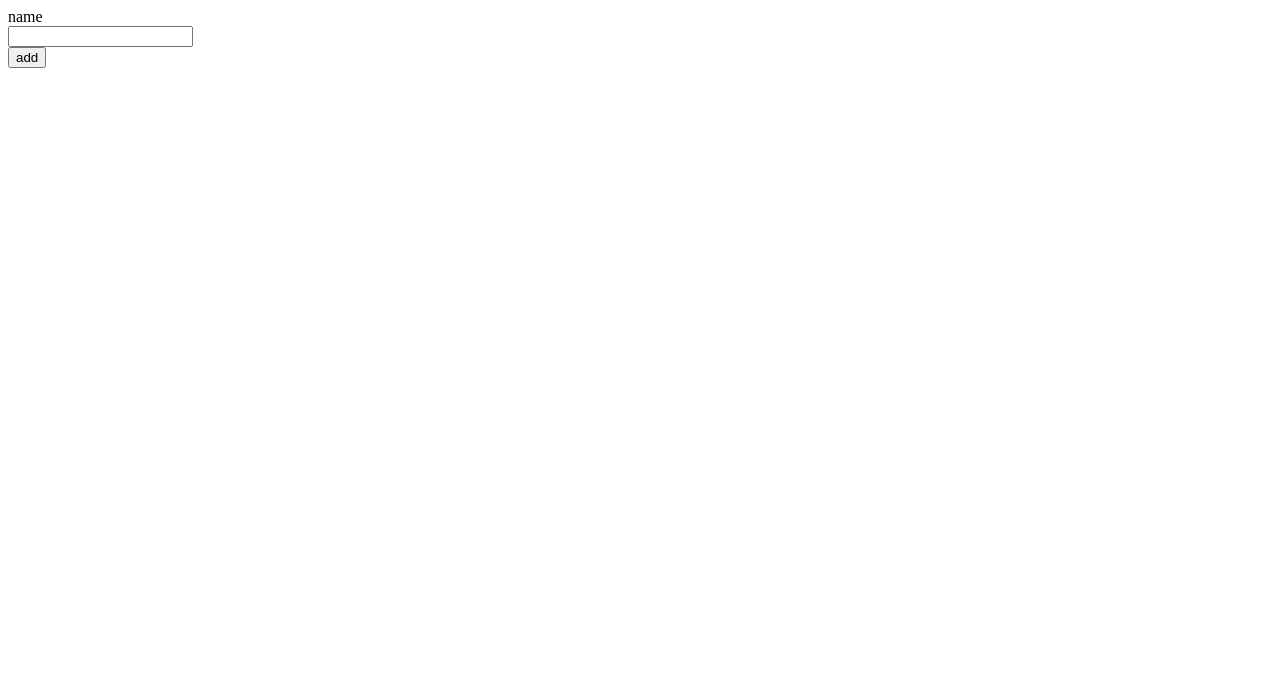
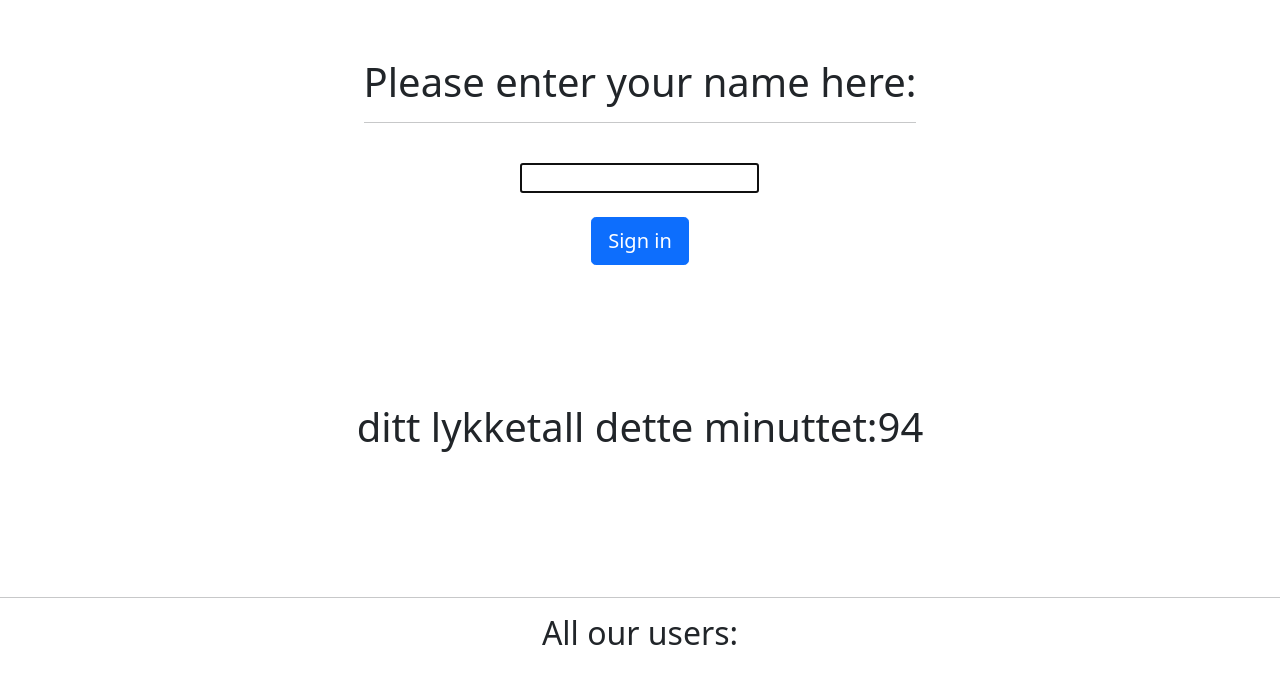
Before and after one commit to szymonpopio/daxoppgave, a website: page index.html in a window 1280 px wide. Drawn offline with nearby package versions, Linux system fonts and the light colour scheme; no server answers.

Commit message:
finished project

```diff
--- a/app.js
+++ b/app.js
@@ -1,10 +1,9 @@
 const list = document.querySelector('ul');
 const form = document.querySelector('form');
 
-// import { initializeApp } from "firebase/app";
-// import { getfirestore } from "firebase/firestore"
+let rediger = document.getElementById('rediger');
 
-// const app = initializeApp(firebaseConfig);
+// function to add a person
 
 function addPerson(newPerson) {
 	db.collection('person_reg')
@@ -14,9 +13,12 @@ function addPerson(newPerson) {
 		});
 };
 
-form.addEventListener("submit", function(e){
+// eventlistener that waits for the submit button press
+
+form.addEventListener("submit", function (e) {
 	e.preventDefault();
 	let navn = document.getElementById("name").value;
+	rediger.innerHTML = "Velkommen, vi ønsker deg alt som er godt, " + navn + "!"
 	db.collection("names").doc().set({
 			name: navn
 		})
@@ -28,19 +30,31 @@ db.collection("names").doc().set({
 		});
 });
 
+//a function to push a new person to firebase
+
 db.collection('names').onSnapshot(snapshot => {
 	const docs = snapshot.docChanges()
 	docs.forEach(doc => {
 		if (doc.type == "added") {
 			const docdata = doc.doc.data()
 			const name = docdata.name
-            list.innerHTML += `<li>${name}</li>`;
+			list.innerHTML += `<li>${name}</li>`,
+			list.innerHTML += `<br>`
 		};
 	});
 });
 
-list.addEventListener("click", e => {
-	const id = e.target.getAttribute("data-id");
-	localStorage.setItem("key", id);
-	window.location.href = "person.html";
-});
+let randomNum = Math.round(Math.random() * 100);
+document.getElementById("lykketall").innerHTML = randomNum;
+
+let lastMin = new Date().getMinutes();
+let thisMin;
+setInterval(function () {
+	console.log("kjører")
+	thisMin = new Date().getMinutes();
+	if (thisMin !== lastMin) {
+		lastMin = thisMin;
+		randomNum = Math.round(Math.random() * 100);
+		document.getElementById("lykketall").innerHTML = randomNum;
+	}
+}, 1000);
--- a/firebase-handler.js
+++ b/firebase-handler.js
@@ -1,3 +1,5 @@
+//a JS file to handle firebase to limit clutter
+
 const firebaseConfig = {
 	apiKey: "AIzaSyCbF1_aZXwTBwQ0MkHPFjD41YmLVqJy-34",
 	authDomain: "daxoppgave-b5c88.firebaseapp.com",
--- a/index.html
+++ b/index.html
@@ -1,4 +1,5 @@
 <html lang="en">
+
 <head>
 	<meta charset="UTF-8">
 	<meta http-equiv="X-UA-Compatible" content="IE=edge">
@@ -7,20 +8,41 @@
 
 	<script src="https://www.gstatic.com/firebasejs/8.3.1/firebase-app.js"></script>
 	<script src="https://www.gstatic.com/firebasejs/8.3.1/firebase-firestore.js"></script>
+	<link href="https://cdn.jsdelivr.net/npm/bootstrap@5.0.2/dist/css/bootstrap.min.css" rel="stylesheet"
+		integrity="sha384-EVSTQN3/azprG1Anm3QDgpJLIm9Nao0Yz1ztcQTwFspd3yD65VohhpuuCOmLASjC" crossorigin="anonymous">
+	<script src="https://cdn.jsdelivr.net/npm/bootstrap@5.1.3/dist/js/bootstrap.min.js"
+		integrity="sha384-QJHtvGhmr9XOIpI6YVutG+2QOK9T+ZnN4kzFN1RtK3zEFEIsxhlmWl5/YESvpZ13" crossorigin="anonymous">
+	</script>
+	<link rel="stylesheet" href="styles.css">
 	<script src="firebase-handler.js"></script>
 	<script src="/app.js" defer></script>
 </head>
+
 <body>
-	<form>
-		<div class="form_div">
-			<div class="person_register">
-				<label for="name">name</label><br>
-				<input type="text" id="name"><br>
+	<h1 id="rediger"></h1>
+	<div class="d-flex align-items-center justify-content-center">
+		<form>
+			<div>
+				<h1 class="signIn h1 mb-3 font-weight-normal">Please enter your name here: </h1><hr><br>
+				<div class="inputDiv">
+					<input type="text" id="name" required autofocus><br><br>
+					<button class="submitButton btn btn-lg btn-primary btn-block" value="add" type="submit">Sign in</button>
+				</div>
 			</div>
-		</div>
-		<input type="submit" value="add">
-	</form>
-	<ul>
-	</ul>
+		</form>
+	</div>
+
+	<div class="centeredBox d-flex align-items-center justify-content-center">
+		<h1>ditt lykketall dette minuttet:</h1>
+		<h1 id="lykketall"></h1>
+	</div>
+	<hr>
+
+	<h2 class="listText">All our users:</h2>
+	<div>
+		<ul class="userList">
+		</ul>
+	</div>
 </body>
+
 </html>
--- /dev/null
+++ b/styles.css
@@ -0,0 +1,24 @@
+.centeredBox{
+    height:300px;
+}
+
+.signIn {
+	margin-top: 50px;
+}
+
+.luckyNum {
+	font-size: 82px;
+}
+
+.userList {
+	text-align: center;
+	list-style-type: none;
+}
+
+.listText {
+	text-align: center;
+}
+
+.inputDiv {
+	text-align: center;
+}
```
Lines whose indentation alone changed are shown as unchanged.
